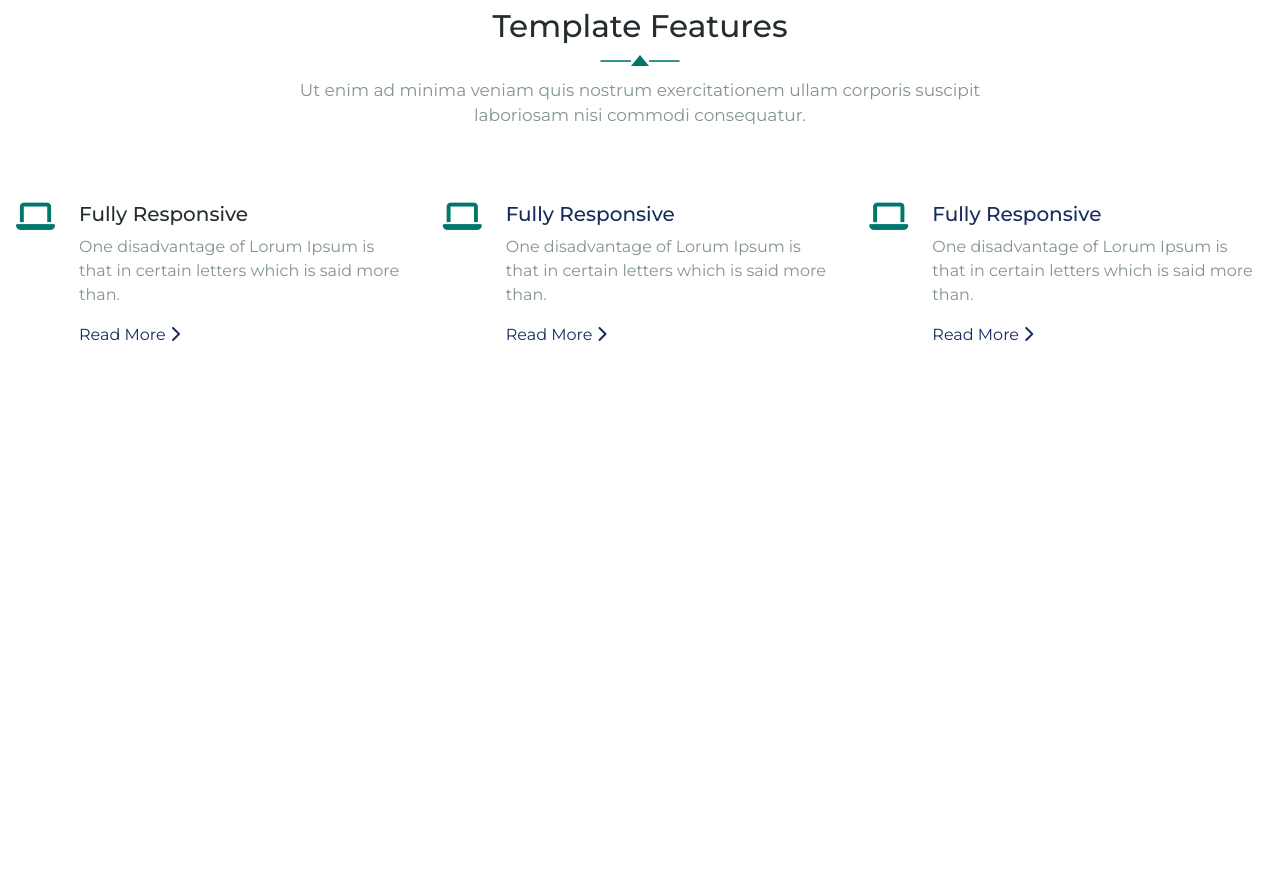
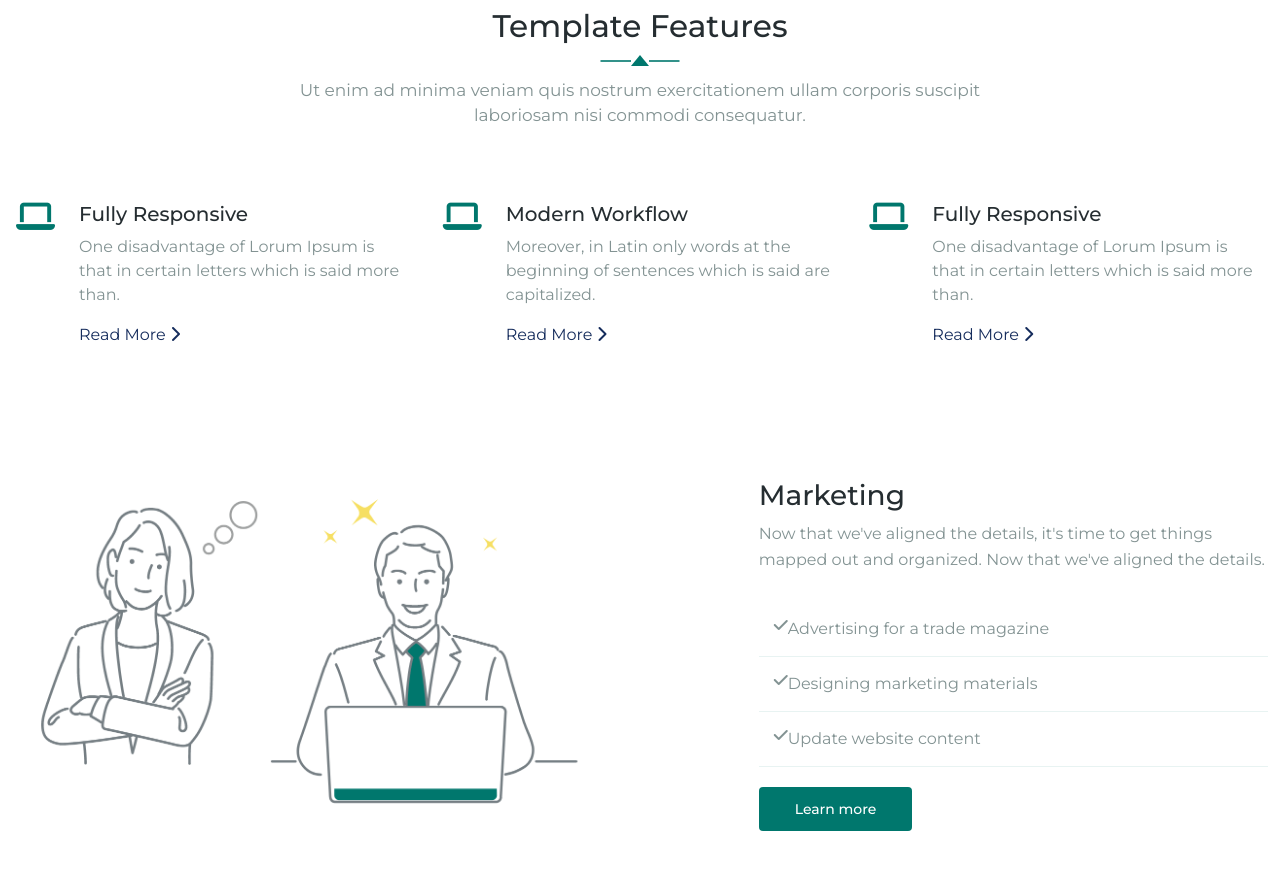
Before and after one commit to rohanasif/mycode, a plain HTML site: page index.html in a window 1280 px wide. Shown: the part 830-1712 px from the top of the page. Before the commit the page ends 1281 px from the top, so only its background shows below. Drawn offline with nearby package versions, Linux system fonts and the light colour scheme.

Commit message:
another section almost done

```diff
--- a/index.html
+++ b/index.html
@@ -111,7 +111,7 @@
                                             letters
                                             which is said more than.</p>
                                         <a href="#" class="text-[#152c5c] ">Read More <i
-                                                class="fa-solid fa-chevron-right"></i>
+                                                class="fa-solid fa-chevron-right"></i></a>
                                     </div>
                                 </div>
                             </div>
@@ -125,15 +125,12 @@
                             </div>
                             <div class="flex-grow ml-2">
                                 <div class="content">
-                                    <h5 class="font-medium leading-[1.3] text-[1.25rem] mb-[0.5rem]">Fully
-                                        Responsive
+                                    <h5 class="font-medium leading-[1.3] text-[1.25rem] mb-[0.5rem]">Modern Workflow
                                     </h5>
-                                    <p class="text-[#839393] mb-4">One disadvantage of Lorum Ipsum is that in
-                                        certain
-                                        letters
-                                        which is said more than.</p>
+                                    <p class="text-[#839393] mb-4">Moreover, in Latin only words at the beginning of
+                                        sentences which is said are capitalized.</p>
                                     <a href="#" class="text-[#152c5c] ">Read More <i
-                                            class="fa-solid fa-chevron-right"></i>
+                                            class="fa-solid fa-chevron-right"></i></a>
                                 </div>
                             </div>
                         </div>
@@ -155,10 +152,40 @@
                                             letters
                                             which is said more than.</p>
                                         <a href="#" class="text-[#152c5c] ">Read More <i
-                                                class="fa-solid fa-chevron-right"></i>
+                                                class="fa-solid fa-chevron-right"></i></a>
                                     </div>
                                 </div>
                             </div>
+                        </div>
+                    </div>
+                </div>
+                <div class="row marketing py-12 items-center justify-between flex flex-wrap -mx-3">
+                    <div class="col-lg-6 relative max-w-full px-3">
+                        <div data-aos="fade-right" data-aos-duration="1800" class="aos-init aos-animate">
+                            <div class="card bg-transparent relative flex column min-w-0 breakwo">
+                                <img src="./images/feature1.png" class="img-fluid" alt="">
+                            </div>
+                        </div>
+                    </div>
+                    <div class="col-lg-5 max-w-full px-3 ">
+                        <div data-aos="fade-left" data-aos-duration="1800" class="aos-init aos-animate">
+                            <h3 class="feature-heading text-[28px] mb-2 font-medium leading-[1.3]">Marketing</h3>
+                            <p class="text-[#839393] leading-[1.6] mb-4">Now that we've aligned the details, it's time
+                                to get things mapped out
+                                and organized. Now that we've aligned the details. </p>
+                            <ul class="feature-list my-[30px]">
+                                <li class="li relative flex py-[15px] pl-[15px] pr-[25px] text-[#839393]"><i
+                                        class="fa-solid fa-check"></i>Advertising for a
+                                    trade magazine</li>
+                                <li class="li relative flex py-[15px] pl-[15px] pr-[25px] text-[#839393]"><i
+                                        class="fa-solid fa-check"></i>Designing
+                                    marketing materials </li>
+                                <li class="li relative flex py-[15px] pl-[15px] pr-[25px] text-[#839393]"><i
+                                        class="fa-solid fa-check"></i>Update website
+                                    content</li>
+                            </ul>
+                            <a class="bg-[#00776d] border-[#00776d] px-[36px] py-[13px] rounded-[0.25rem] text-[white] text-[14px] font-medium"
+                                href="#">Learn more</a>
                         </div>
                     </div>
                 </div>
--- a/style.css
+++ b/style.css
@@ -60,6 +60,25 @@ body {
     z-index: -1;
 }
 
+.feature-card:hover {
+    color: rgba(0, 119, 109, .9);
+}
+
+.feature-card:hover::before {
+    background-color: rgba(0, 119, 109, .2);
+    height: 100%;
+    width: 100%;
+}
+
+.li {
+    border-bottom: 1px solid rgba(0, 119, 109, .09);
+}
+
+.li:hover {
+    background: rgba(0, 119, 109, .2);
+    border-radius: 8px;
+}
+
 @media (min-width: 576px) {
     .container {
         max-width: 540px;
@@ -80,6 +99,11 @@ body {
     .feature-card {
         padding-top: 1.5rem !important;
         padding-bottom: 1.5rem !important;
+    }
+
+    .marketing {
+        margin-top: 3rem !important;
+        margin-bottom: 3rem !important;
     }
 }
 
@@ -130,6 +154,20 @@ body {
         flex: 0 0 auto;
         width: 33.33333333%;
     }
+
+    .col-lg-6 {
+        flex: 0 0 auto;
+        width: 50%;
+    }
+
+    .card {
+        margin-bottom: 0 !important;
+    }
+
+    .col-lg-5 {
+        flex: 0 0 auto;
+        width: 41.66666667%;
+    }
 }
 
 @media(max-width:992px) {
```
